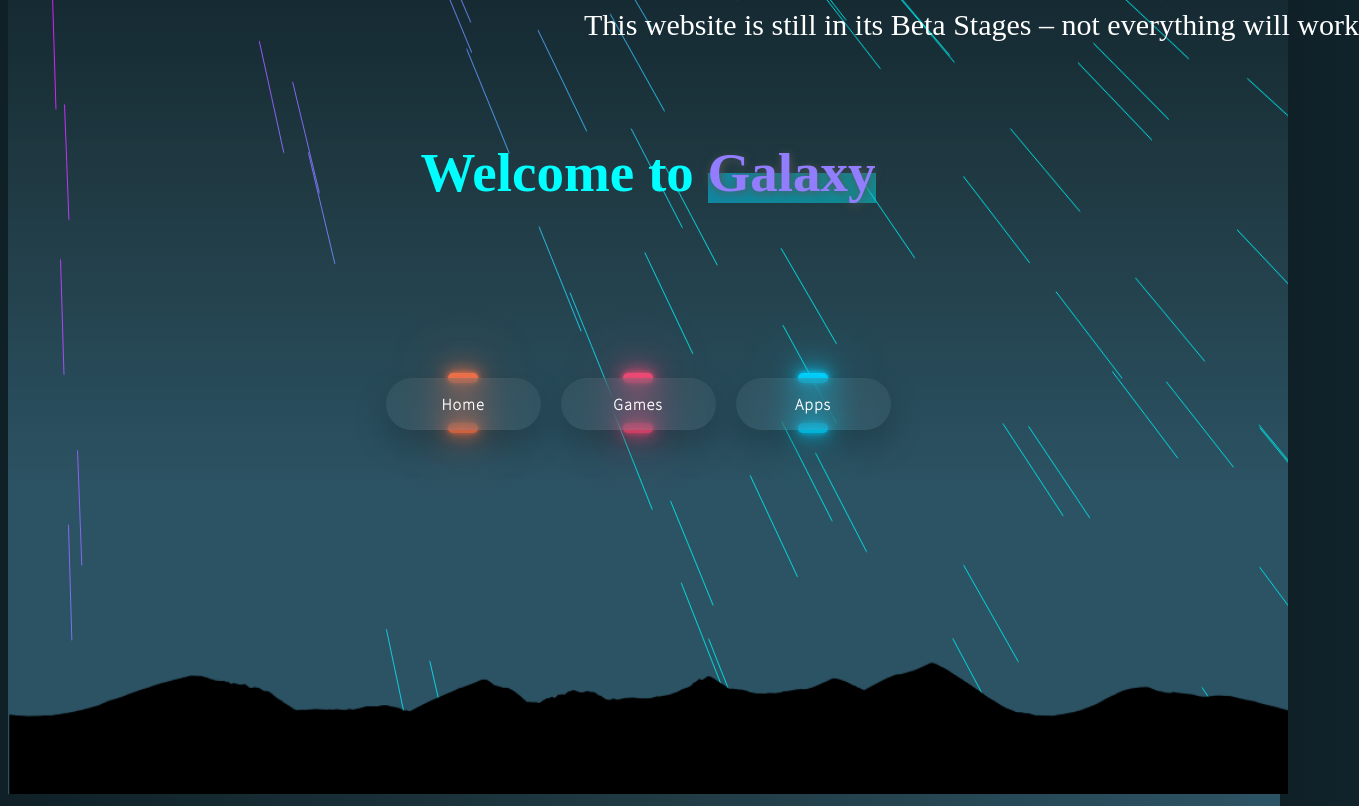
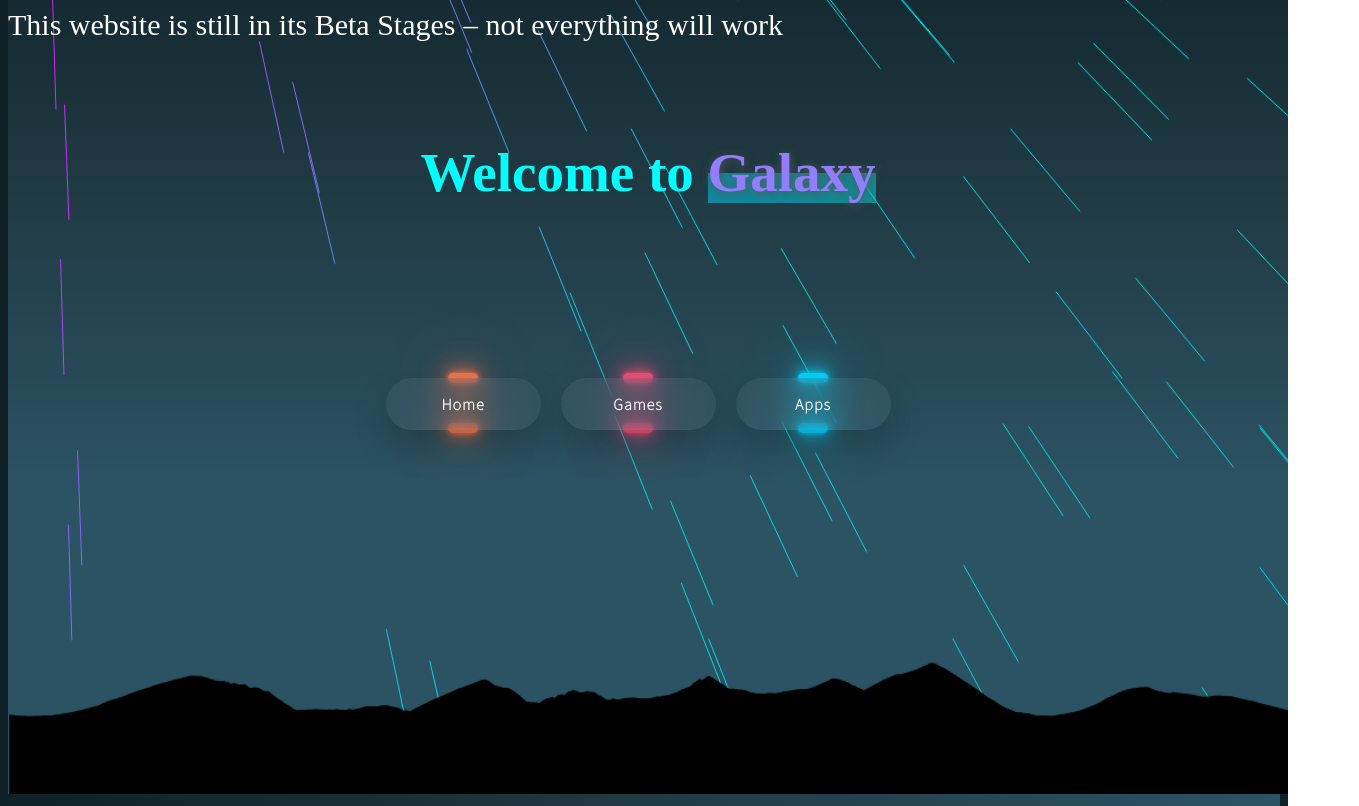
Before and after one commit to r480github/Galaxy-BETA-, a plain HTML site: page Main.html in a window 1280 px wide. Shown: the whole page, 1359 px wide, since content can reach past the window. Drawn offline with Linux system fonts and the light colour scheme.

Commit message:
Update Main.html

```diff
--- a/Main.html
+++ b/Main.html
@@ -16,7 +16,7 @@
     <link rel="stylesheet" href="Home.css" />
     <link rel="stylesheet" href="Button.css" />
   </head>
-<a style="position: Relative; color: White; left: 45%; font-size: 30px;">This website is still in its Beta Stages – not everything will work</a>
+<a style="position: Relative; color: White; text-align: center; font-size: 30px;">This website is still in its Beta Stages – not everything will work</a>
   <body></body>
 
 </html>
```
